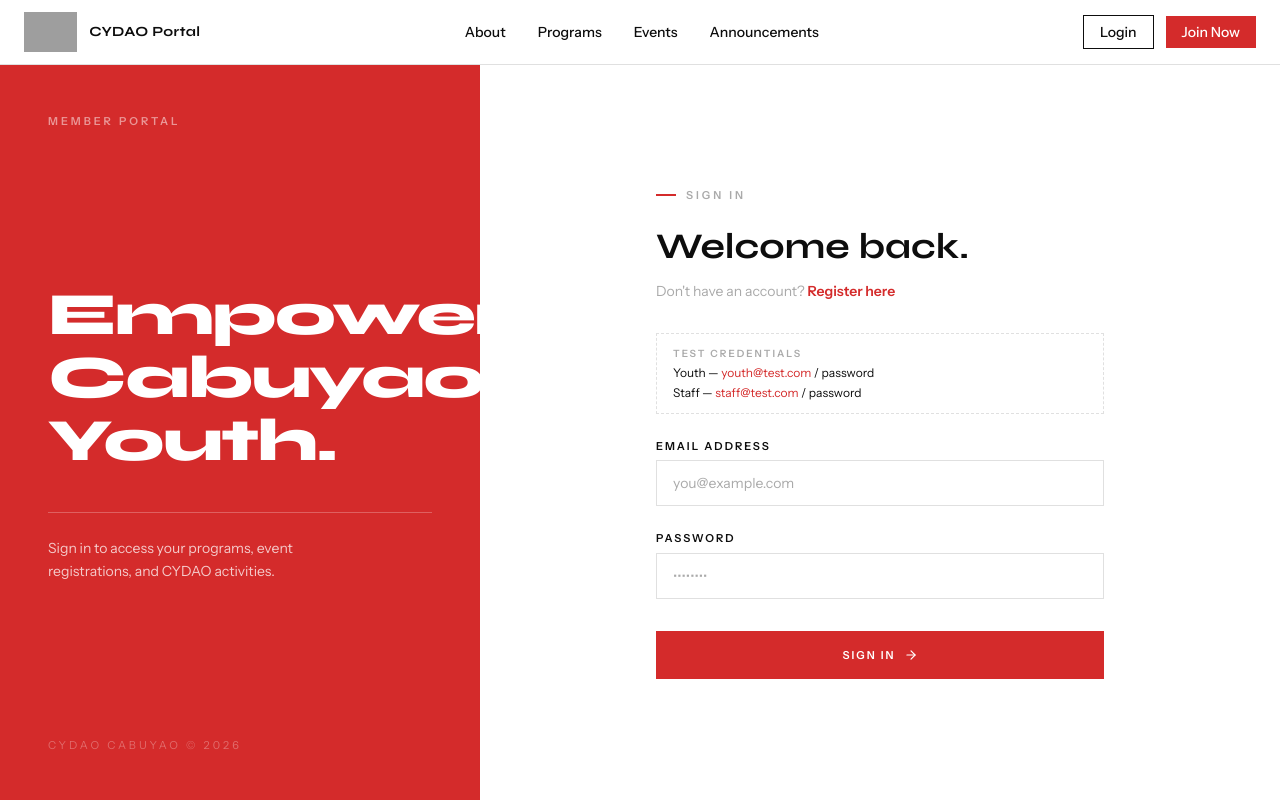
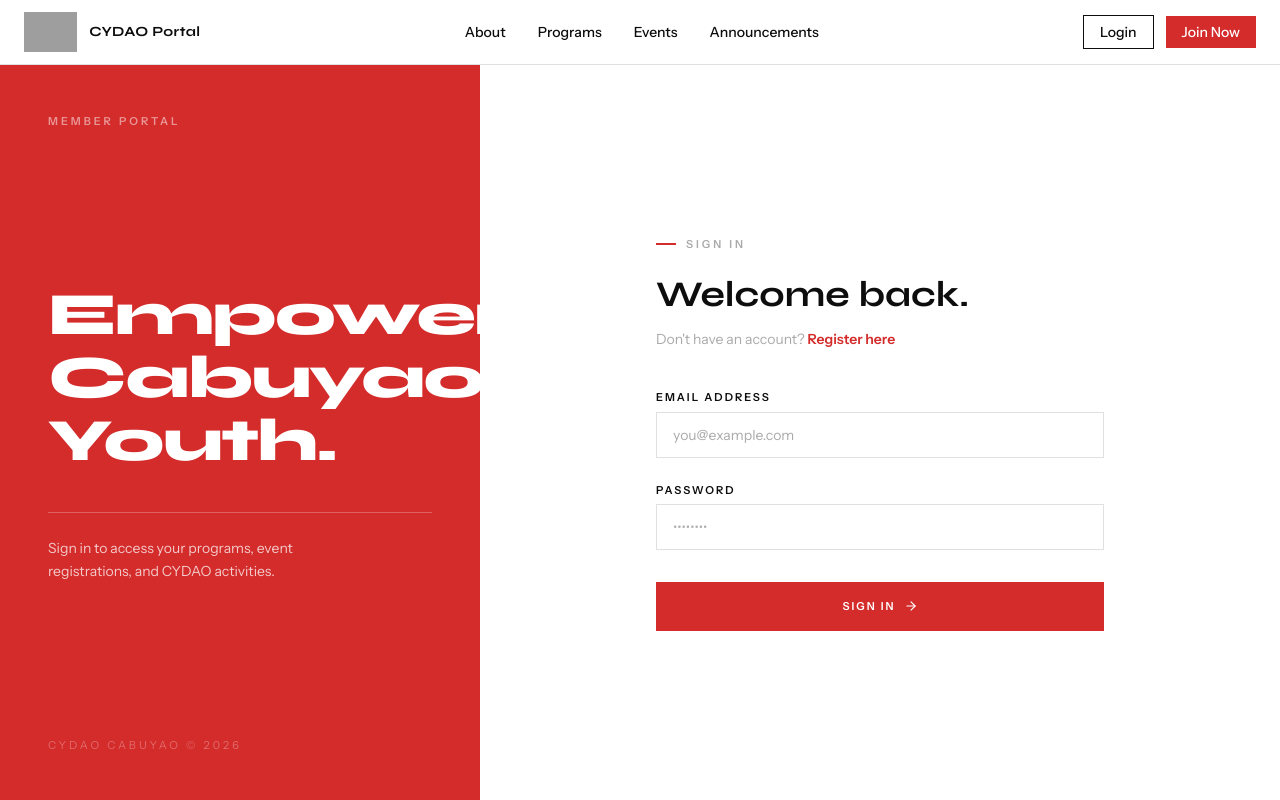
Before and after one commit to Van-Excel-Arroz/cydao-portal, a React (Vite) app in the folder CydaoCabuyao.Client/: page /login in a window 1280 px wide. Shown: the top 800 px of the page. Built offline with nearby package versions, Linux system fonts and the light colour scheme; grey boxes are pictures that could not be loaded.

Commit message:
refactor authentication flow to use role strings instead of UserRole enum and clean up unused mock data

```diff
--- a/CydaoCabuyao.Client/src/App.tsx
+++ b/CydaoCabuyao.Client/src/App.tsx
@@ -22,8 +22,6 @@ import ManageProgramsPage from '@/pages/staff/ManageProgramsPage';
 import ManageEventsPage from '@/pages/staff/ManageEventsPage';
 import ManageAnnouncementsPage from '@/pages/staff/ManageAnnouncementsPage';
 
-import { UserRole } from '@/types';
-
 function App() {
 	return (
 		<>
@@ -41,7 +39,7 @@ function App() {
 				</Route>
 
 				{/* Youth routes */}
-			<Route element={<ProtectedRoute allowedRole={UserRole.Youth} />}>
+				<Route element={<ProtectedRoute allowedRole="Youth" />}>
 					<Route path="/youth/profile" element={<ProfilePage />} />
 					<Route path="/youth/programs" element={<YouthProgramsPage />} />
 					<Route path="/youth/events" element={<YouthEventsPage />} />
@@ -50,7 +48,7 @@ function App() {
 				</Route>
 
 				{/* Staff routes */}
-			<Route element={<ProtectedRoute allowedRole={UserRole.Staff} />}>
+				<Route element={<ProtectedRoute allowedRole="Staff" />}>
 					<Route path="/admin/programs" element={<ManageProgramsPage />} />
 					<Route path="/admin/events" element={<ManageEventsPage />} />
 					<Route path="/admin/announcements" element={<ManageAnnouncementsPage />} />
--- a/CydaoCabuyao.Client/src/components/shared/ProtectedRoute.tsx
+++ b/CydaoCabuyao.Client/src/components/shared/ProtectedRoute.tsx
@@ -1,19 +1,18 @@
 import { Navigate, Outlet } from 'react-router-dom';
 import { useAuthStore } from '@/stores/authStore';
-import { UserRole } from '@/types';
 
 interface ProtectedRouteProps {
-	allowedRole: UserRole;
+	allowedRole: 'Youth' | 'Staff';
 }
 
 export function ProtectedRoute({ allowedRole }: ProtectedRouteProps) {
-	const { user, token } = useAuthStore();
+	const { token, role } = useAuthStore();
 
-	if (!token || !user) {
+	if (!token || !role) {
 		return <Navigate to="/login" replace />;
 	}
 
-	if (user.role !== allowedRole) {
+	if (role !== allowedRole) {
 		return <Navigate to="/" replace />;
 	}
 
--- a/CydaoCabuyao.Client/src/pages/auth/LoginPage.tsx
+++ b/CydaoCabuyao.Client/src/pages/auth/LoginPage.tsx
@@ -6,42 +6,7 @@ import { z } from 'zod';
 import { ArrowRight } from 'lucide-react';
 import api from '@/lib/api';
 import { useAuthStore } from '@/stores/authStore';
-import { UserRole } from '@/types';
-import type { AuthResponse, User } from '@/types';
-
-// --- Mock users for testing without a backend ---
-const MOCK_USERS: Record<string, { password: string; user: User; token: string }> = {
-	'youth@test.com': {
-		password: 'password',
-		token: 'mock-youth-token',
-		user: {
-			id: 1,
-			firstName: 'Juan',
-			lastName: 'dela Cruz',
-			email: 'youth@test.com',
-			mobileNumber: '09171234567',
-			dateOfBirth: '2002-05-15',
-			barangay: 7,
-			role: UserRole.Youth,
-			createdAt: '2026-01-01T00:00:00Z',
-		},
-	},
-	'staff@test.com': {
-		password: 'password',
-		token: 'mock-staff-token',
-		user: {
-			id: 2,
-			firstName: 'Maria',
-			lastName: 'Santos',
-			email: 'staff@test.com',
-			mobileNumber: '09189876543',
-			dateOfBirth: '1995-08-20',
-			barangay: 12,
-			role: UserRole.Staff,
-			createdAt: '2026-01-01T00:00:00Z',
-		},
-	},
-};
+import type { AuthResponse } from '@/types';
 
 const loginSchema = z.object({
 	email: z.string().email('Enter a valid email address'),
@@ -52,7 +17,7 @@ type LoginFormData = z.infer<typeof loginSchema>;
 
 export default function LoginPage() {
 	const navigate = useNavigate();
-	const { user, setAuth } = useAuthStore();
+	const { token, isStaff, setAuth } = useAuthStore();
 	const [serverError, setServerError] = useState<string | null>(null);
 
 	const {
@@ -63,25 +28,16 @@ export default function LoginPage() {
 		resolver: zodResolver(loginSchema),
 	});
 
-	if (user) {
-		return <Navigate to={user.role === UserRole.Staff ? '/admin/programs' : '/youth/profile'} replace />;
+	if (token) {
+		return <Navigate to={isStaff() ? '/admin/programs' : '/youth/profile'} replace />;
 	}
 
 	async function onSubmit(data: LoginFormData) {
 		setServerError(null);
-
-		// Mock login — bypass API when using test credentials
-		const mock = MOCK_USERS[data.email];
-		if (mock && mock.password === data.password) {
-			setAuth(mock.user, mock.token);
-			navigate(mock.user.role === UserRole.Staff ? '/admin/programs' : '/youth/profile');
-			return;
-		}
-
 		try {
 			const res = await api.post<AuthResponse>('/auth/login', data);
-			setAuth(res.data.user, res.data.token);
-			navigate(res.data.user.role === UserRole.Staff ? '/admin/programs' : '/youth/profile');
+			setAuth(res.data);
+			navigate(res.data.role === 'Staff' ? '/admin/programs' : '/youth/profile');
 		} catch (err: unknown) {
 			const message =
 				err instanceof Error && 'response' in err
@@ -128,20 +84,7 @@ export default function LoginPage() {
 						</Link>
 					</p>
 
-					{/* Dev hint */}
-					<div className="mt-8 border border-dashed border-[#e0e0e0] px-4 py-3 space-y-1">
-						<p className="text-[10px] font-bold tracking-[2px] uppercase font-['Instrument_Sans'] text-[#aaaaaa]">
-							Test Credentials
-						</p>
-						<p className="text-xs font-['Instrument_Sans'] text-[#0d0d0d]">
-							Youth — <span className="text-[#d42b2b]">youth@test.com</span> / password
-						</p>
-						<p className="text-xs font-['Instrument_Sans'] text-[#0d0d0d]">
-							Staff — <span className="text-[#d42b2b]">staff@test.com</span> / password
-						</p>
-					</div>
-
-					<form onSubmit={handleSubmit(onSubmit)} className="mt-6 flex flex-col gap-6">
+					<form onSubmit={handleSubmit(onSubmit)} className="mt-10 flex flex-col gap-6">
 						{serverError && (
 							<div className="border border-[#d42b2b] bg-[#d42b2b]/5 px-4 py-3 text-sm text-[#d42b2b] font-['Instrument_Sans']">
 								{serverError}
--- a/CydaoCabuyao.Client/src/pages/auth/RegisterPage.tsx
+++ b/CydaoCabuyao.Client/src/pages/auth/RegisterPage.tsx
@@ -7,7 +7,7 @@ import { ArrowRight } from 'lucide-react';
 import api from '@/lib/api';
 import { useAuthStore } from '@/stores/authStore';
 import { BARANGAY_LABELS } from '@/types';
-import type { AuthResponse, RegisterDto } from '@/types';
+import type { RegisterDto } from '@/types';
 
 const registerSchema = z
 	.object({
@@ -41,7 +41,7 @@ const barangayOptions = Object.entries(BARANGAY_LABELS).map(([value, label]) =>
 
 export default function RegisterPage() {
 	const navigate = useNavigate();
-	const { user, setAuth } = useAuthStore();
+	const { token } = useAuthStore();
 	const [serverError, setServerError] = useState<string | null>(null);
 
 	const {
@@ -52,8 +52,8 @@ export default function RegisterPage() {
 		resolver: zodResolver(registerSchema),
 	});
 
-	if (user) {
-		return <Navigate to="/dashboard" replace />;
+	if (token) {
+		return <Navigate to="/youth/profile" replace />;
 	}
 
 	async function onSubmit(data: RegisterFormData) {
@@ -61,9 +61,8 @@ export default function RegisterPage() {
 		// eslint-disable-next-line @typescript-eslint/no-unused-vars
 		const { confirmPassword: _confirm, ...registerData } = data;
 		try {
-			const res = await api.post<AuthResponse>('/auth/register', registerData as RegisterDto);
-			setAuth(res.data.user, res.data.token);
-			navigate('/dashboard');
+			await api.post('/users', registerData as RegisterDto);
+			navigate('/login');
 		} catch (err: unknown) {
 			const message =
 				err instanceof Error && 'response' in err
```
Lines whose indentation alone changed are shown as unchanged.
